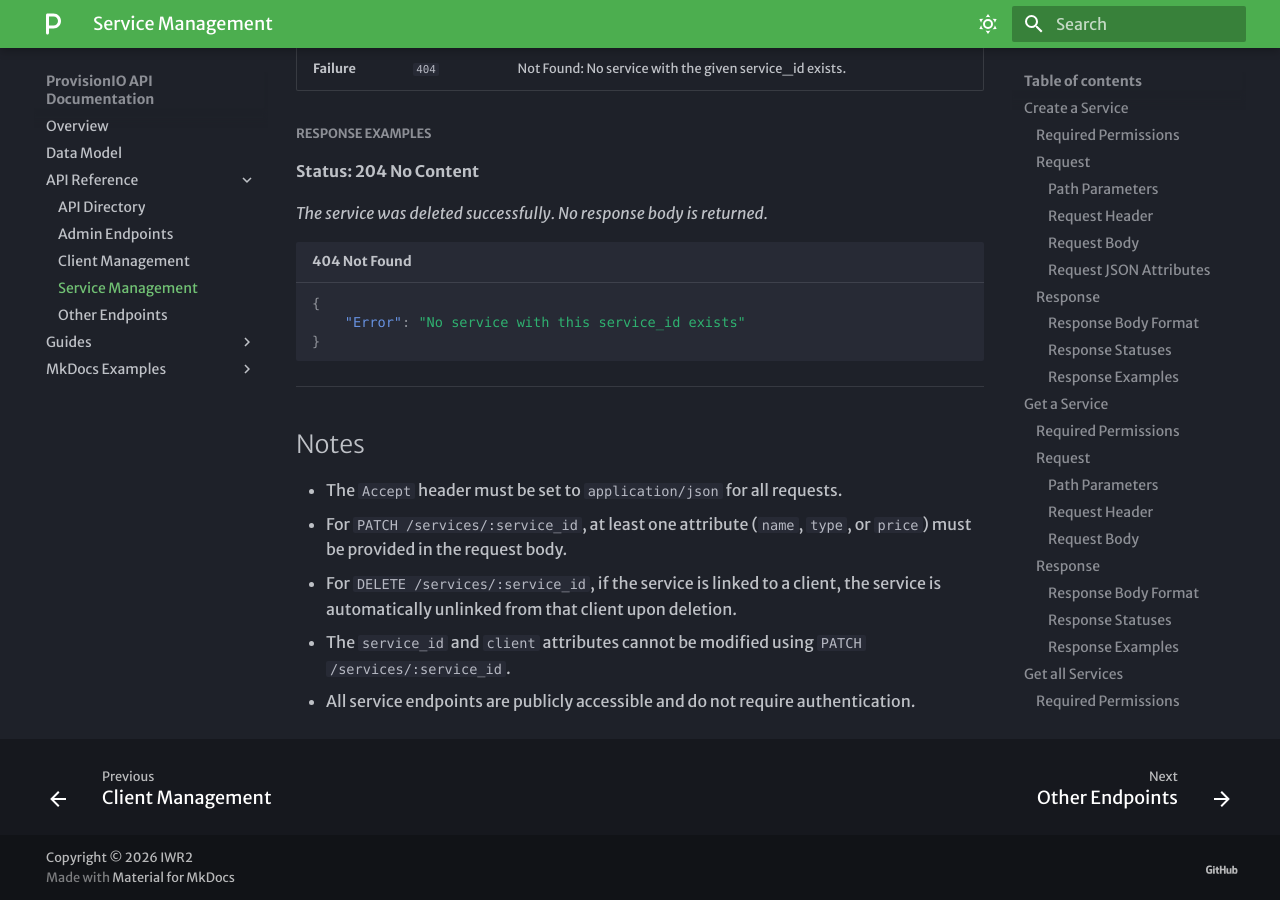
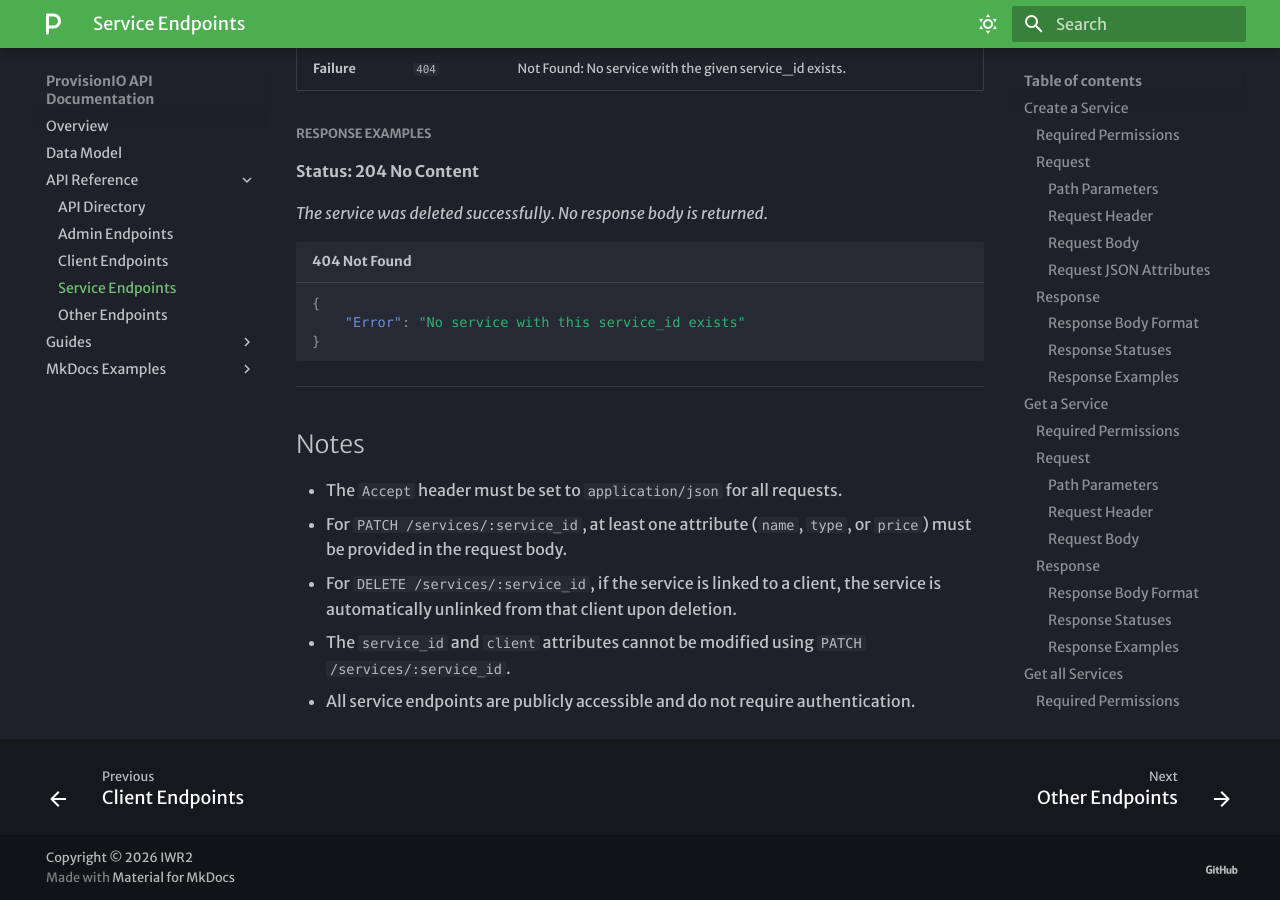
Before and after one commit to IWR2/ProvisionIO, an MkDocs documentation site: the page built from docs/api/services.md, in a window 1280 px wide and 900 px high, scrolled down 13263 px. Built offline with MkDocs 1.6.1 and Material for MkDocs 9.7.7, drawn with Linux system fonts in a browser that asks for light colours; some web fonts are replaced.

Commit message:
Renamed managedment to endpoints for clarity for service and client endpoints.

```diff
--- a/mkdocs.yml
+++ b/mkdocs.yml
@@ -54,8 +54,8 @@ nav:
   - API Reference:
       - API Directory: api/endpoints.md
       - Admin Endpoints: api/admin.md
-      - Client Management: api/clients.md
-      - Service Management: api/services.md
+      - Client Endpoints: api/clients.md
+      - Service Endpoints: api/services.md
       - Other Endpoints: api/other.md
   - Guides:
       - Global Behaviors: guides/behaviors.md
```
